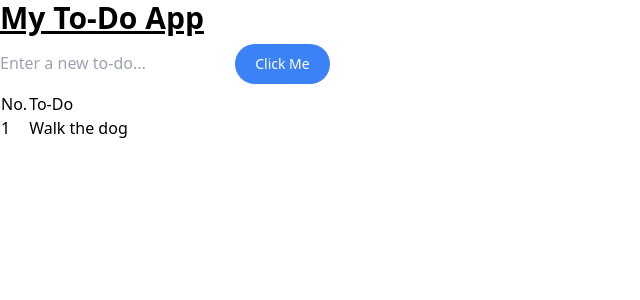
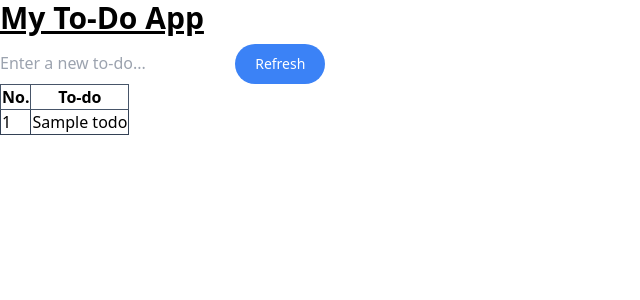
Before and after one commit to Jason-CKY/fastapi-htmx-example, a Python web app: template app/templates/index.html in a window 1280 px wide. Shown: the top 300 px of the page, without its empty margins (0-640 px from the left). Run offline with Jinja, Linux system fonts and the light colour scheme; the template is opened without the code that fills it: most values are stand-ins (such as "Sample title", 1, 10 or a date in 2020); style sheets or scripts are compiled from the project's sources.

Commit message:
Set custom htmx indicator styles, and hx-post to create todos

```diff
--- /dev/null
+++ b/app/core/db.py
@@ -0,0 +1,5 @@
+todos = [
+    "Walk the dog",
+    "Buy groceries",
+    "Wash the car",
+]
--- a/app/templates/index.html
+++ b/app/templates/index.html
@@ -2,60 +2,58 @@
 <head>
     <title>To-do App</title>
     <link rel="icon" type="image/x-icon" href="/static/favicon.png">
+    <link href="/static/output.css" rel="stylesheet">
     <script src="/static/htmx_1.9.6.min.js"></script>
-    <link href="/static/output.css" rel="stylesheet">
 </head>
 <body>
-    <div class="flex-col">
     <h1 class="text-3xl font-bold underline mb-2">
         My To-Do App
     </h1>
     <div>
         <input
+            name="todo"
             placeholder="Enter a new to-do..."
-                hx-post="/update_todo"
+            hx-post="/todo"
             hx-trigger="change"
-                hx-swap="outerHTML"
+            hx-target="#todo-body"
+            hx-swap="innerHTML"
             hx-indicator="#button-spinner"
-                hx-on="change: this.value=''"
+            hx-disabled-elt="this"
+            hx-on:htmx:after-request="this.value=''"
         />
         <button
-                class="text-white bg-blue-500 hover:brightness-90 active:brightness-90 active:scale-[95%] font-medium rounded-full text-sm px-5 py-2.5 text-center mr-2 mb-2"
-                hx-post="/update_todo"
+            class="text-white bg-blue-500 disabled:cursor-not-allowed disabled:scale-[100%] disabled:brightness-90 hover:brightness-90 active:brightness-90 active:scale-[95%] font-medium rounded-full text-sm px-5 py-2.5 text-center"
+            hx-get="/todo"
             hx-trigger="click"
-                hx-swap="outerHTML"
+            hx-target="#todo-body"
+            hx-swap="innerHTML"
             hx-indicator="#button-spinner"
+            hx-disabled-elt="this"
         >
-                Click Me
-            </button>
-            <svg id="button-spinner" class="htmx-indicator inline-block h-4 w-4 border-2 animate-spin rounded-full border-solid border-current border-r-transparent align-[-0.125em] motion-reduce:animate-[spin_1.5s_linear_infinite]" viewBox="0 0 50 50">
+            Refresh
+            <svg id="button-spinner" class="htmx-indicator my-indicator mx-2 inline-block h-4 w-4 border-2 animate-spin rounded-full border-solid border-current border-r-transparent align-[-0.125em] motion-reduce:animate-[spin_1.5s_linear_infinite]" viewBox="0 0 50 50">
                 <circle class="path" cx="25" cy="25" r="20" fill="none" stroke-width="5"></circle>
             </svg>
+        </button>
+
     </div>
-        <table>
+    <table class="border-collapse border border-slate-500 ...">
         <thead>
             <tr>
-                    <td>
-                        No.
-                    </td>
-                    <td>
-                        To-Do
-                    </td>
+            <th class="border border-slate-600 ...">No.</th>
+            <th class="border border-slate-600 ...">To-do</th>
             </tr>
         </thead>
-            <tbody>
+        <tbody id="todo-body">
+            {% block content %}
+            {% for todo in todos %}
                 <tr>
-                    <td>
-                        1
-                    </td>
-                    <td>
-                        Walk the dog
-                    </td>
+                    <td class="border border-slate-700">{{ todo.id }}</td>
+                    <td class="border border-slate-700">{{ todo.todo }}</td>
                 </tr>
-
+            {% endfor %}
+            {% endblock %}
         </tbody>
     </table>
-    </div>
-
 </body>
 </html>
--- a/build/input.css
+++ b/build/input.css
@@ -1,3 +1,11 @@
 @tailwind base;
 @tailwind components;
 @tailwind utilities;
+
+.htmx-indicator{
+    display:none;
+}
+
+.htmx-request{
+    display:inline;
+}
```
Also changed, not shown: app/core/settings.py (+3 -4 lines), app/routers/page_router.py (+42 -10 lines), 1 other file. Lines whose indentation alone changed are shown as unchanged.
